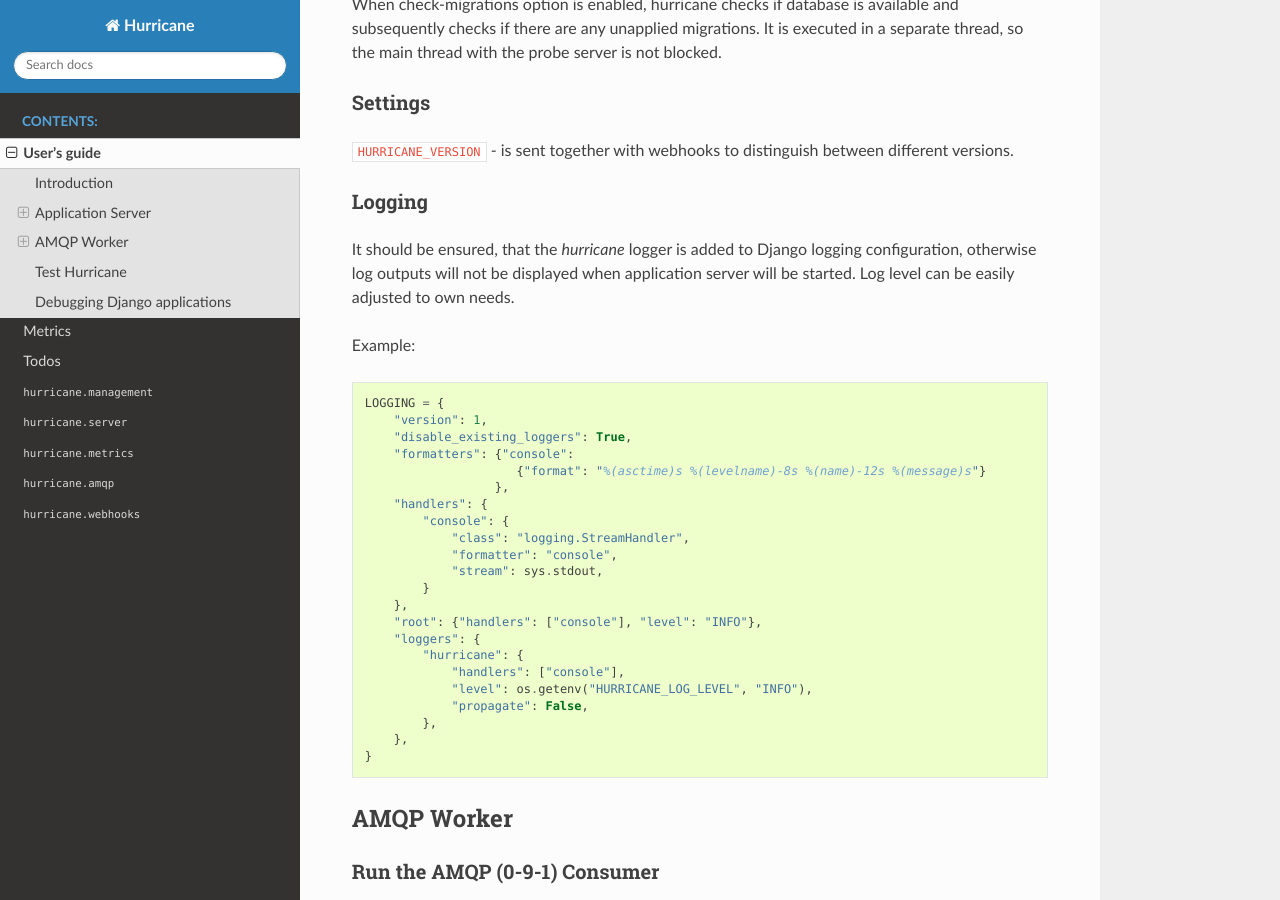
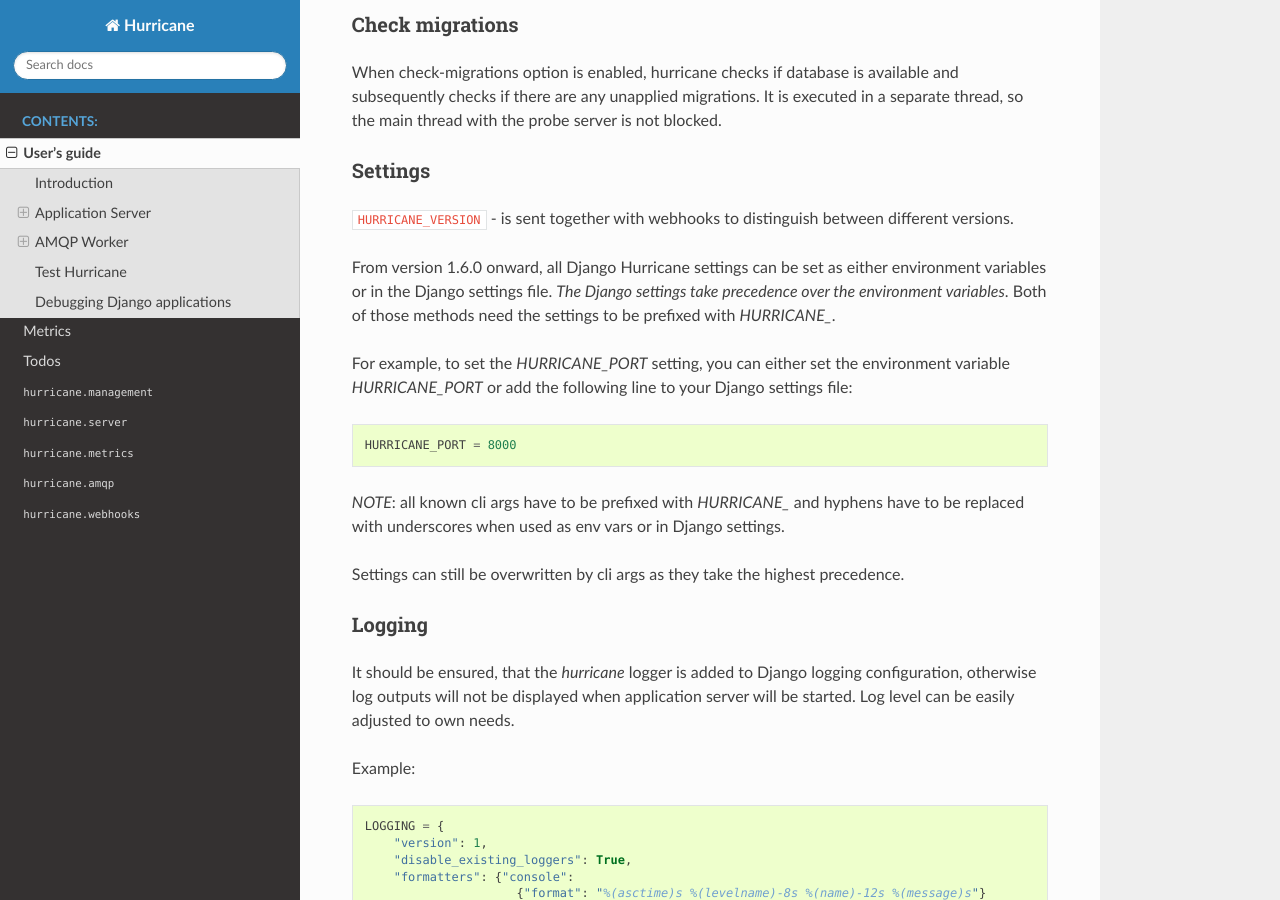
Before and after one commit to django-hurricane/django-hurricane, a Sphinx documentation site: the page built from docs/usage.rst, in a window 1280 px wide and 900 px high, scrolled down 6127 px. Built offline with Sphinx 7.4.7 and the Read the Docs theme 2.0.0, drawn with Linux system fonts in a browser that asks for light colours; some of the changed text lies outside the part shown.

Commit message:
docs: add documentation for new settings feature (#135)
* docs: add documentation for new settings feature

* docs: clearify that settings have to have a certain format

```diff
--- a/docs/usage.rst
+++ b/docs/usage.rst
@@ -96,6 +96,11 @@
 | ``--max-memory``           | If specified, process reloads after exceeding maximum memory                  |
 |                            | (RSS) usage (in Mb)                                                           |
 +----------------------------+-------------------------------------------------------------------------------+
+| ``--max-body-size``        | If specified, maximum request body size in bytes                              |
++----------------------------+-------------------------------------------------------------------------------+
+| ``--max-buffer-size``      | If specified, maximum buffer size in bytes                                    |
++----------------------------+-------------------------------------------------------------------------------+
+
 
 **Please note**: :code:`req-queue-len` parameter is set to a default value of 10. It means, that if the length of the
 asynchronous tasks' queue will exceed 10, readiness probe will return the status 400 until the length of the queue
@@ -258,7 +263,19 @@
 
 Settings
 ^^^^^^^^
+
 :code:`HURRICANE_VERSION` - is sent together with webhooks to distinguish between different versions.
+
+From version 1.6.0 onward, all Django Hurricane settings can be set as either environment variables or in the Django settings file.
+*The Django settings take precedence over the environment variables*. Both of those methods need the settings to be prefixed with `HURRICANE_`.
+
+For example, to set the `HURRICANE_PORT` setting, you can either set the environment variable `HURRICANE_PORT` or add the following line to your Django settings file:
+::
+    HURRICANE_PORT = 8000
+
+`NOTE`: all known cli args have to be prefixed with `HURRICANE_` and hyphens have to be replaced with underscores when used as env vars or in Django settings.
+
+Settings can still be overwritten by cli args as they take the highest precedence.
 
 Logging
 ^^^^^^^
```
Also changed, not shown: RELEASE.md (+1 -1 lines), 1 other file.
